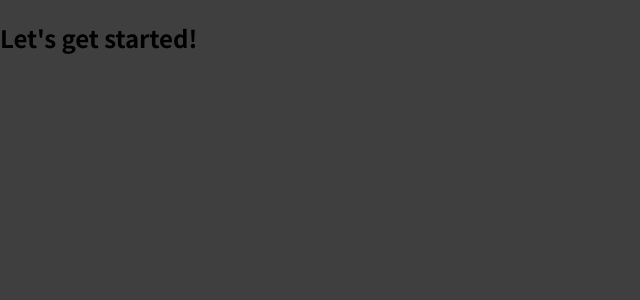
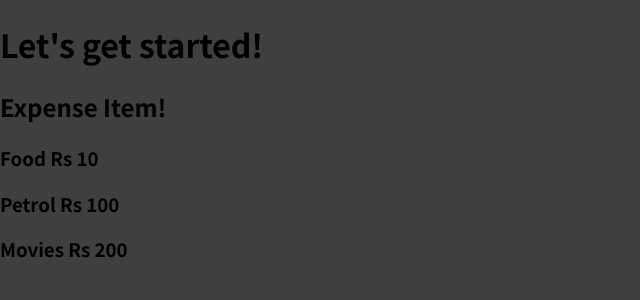
Before and after one commit to sonkarsagar/ReactJS, a JavaScript app: page / in a window 1280 px wide. Shown: the top 300 px of the page, without its empty margins (0-640 px from the left). Built offline with nearby package versions, Linux system fonts and the light colour scheme.

Commit message:
Lets start coding

```diff
--- a/src/App.js
+++ b/src/App.js
@@ -1,9 +1,12 @@
+import ExpenseItem from "./components/ExpenseItem";
+
 function App() {
-  return (
+  return(
     <div>
-      <h2>Let's get started!</h2>
-    </div>
-  );
+      <h1>Let's get started!</h1>
+      <ExpenseItem></ExpenseItem>
+    </div>)
+
 }
 
 export default App;
--- /dev/null
+++ b/src/components/ExpenseItem.js
@@ -0,0 +1,9 @@
+function ExpenseItem(){
+    return <>
+        <h2>Expense Item!</h2>
+        <h3>Food Rs 10</h3>
+        <h3>Petrol Rs 100</h3>
+        <h3>Movies Rs 200</h3>
+    </>
+}
+export default ExpenseItem
```
